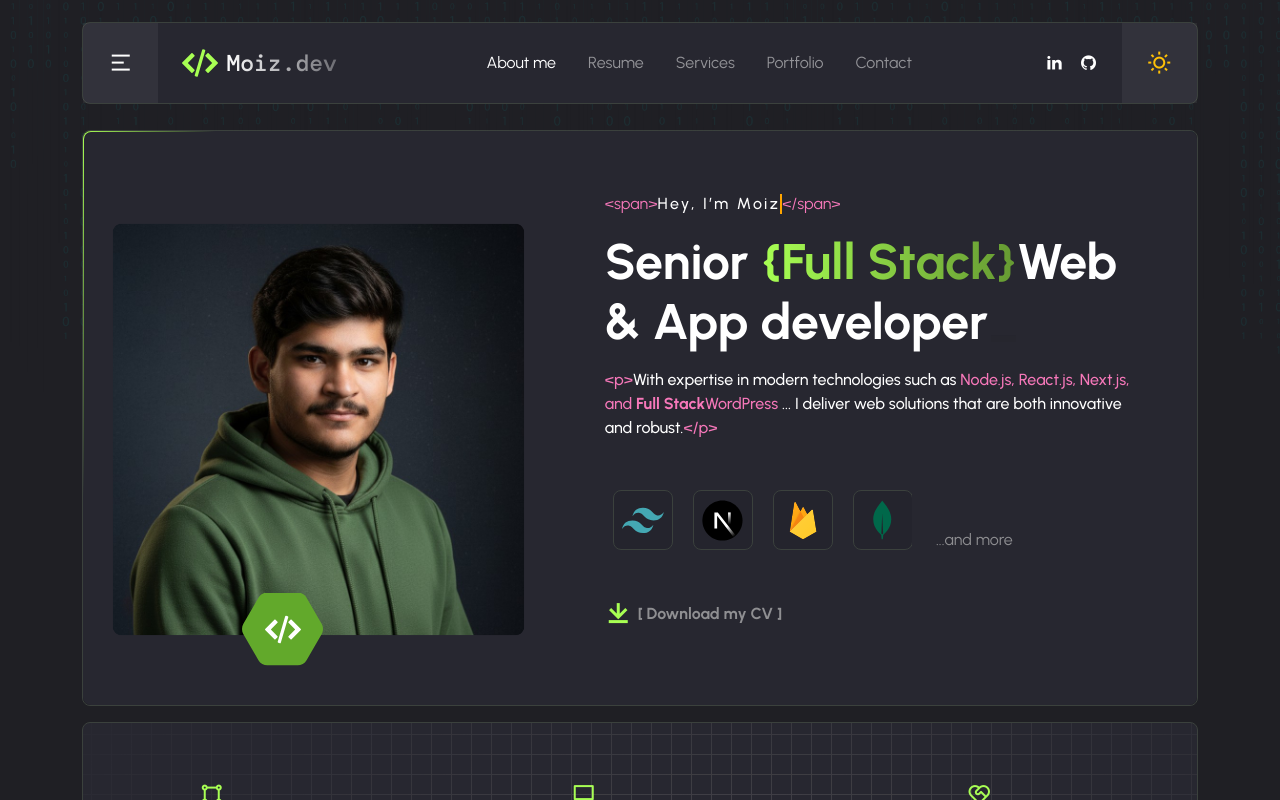
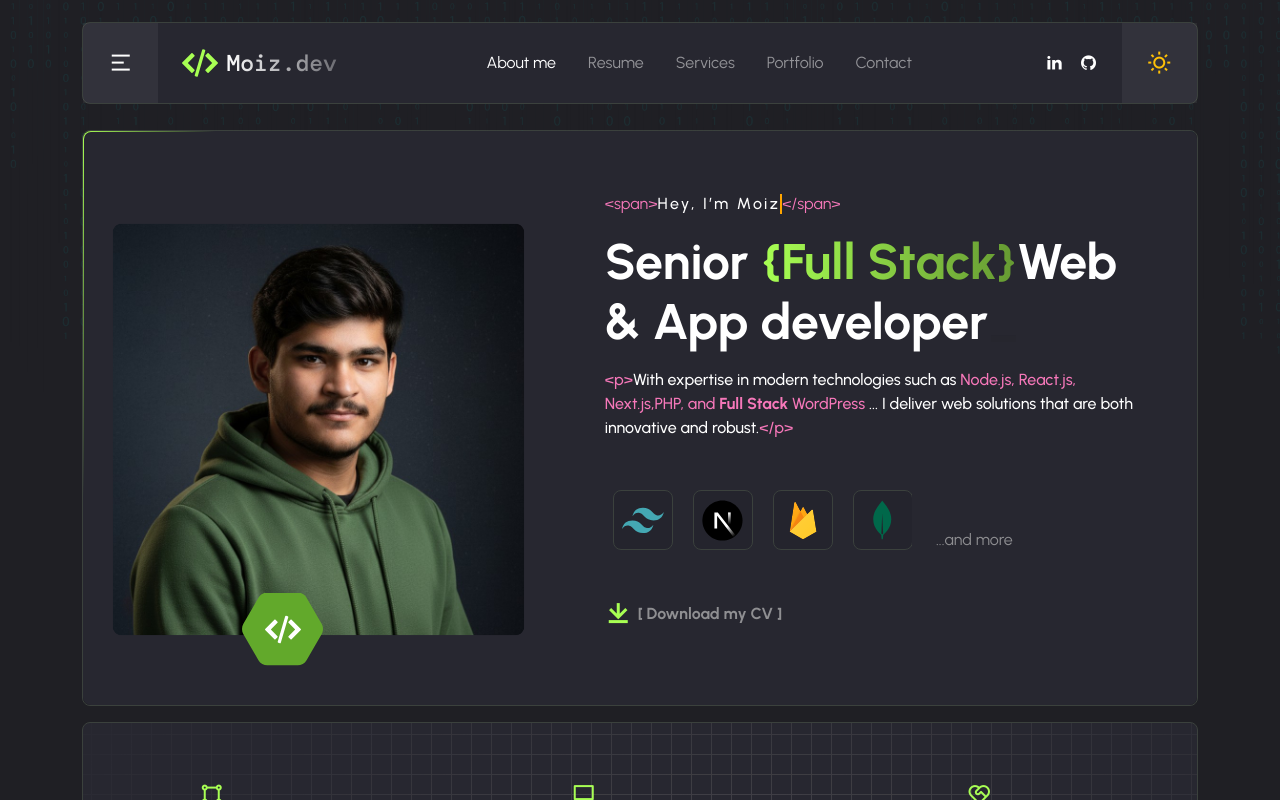
Before and after one commit to moizxox/personal-portfolio, a Next.js app: page / in a window 1280 px wide. Shown: the top 800 px of the page. Built offline with nearby package versions, Linux system fonts and the light colour scheme; a web font is replaced by a local one.

Commit message:
infor updted

```diff
--- a/components/sections/Home2.tsx
+++ b/components/sections/Home2.tsx
@@ -38,9 +38,9 @@ export default function Home2() {
                     <p className="mb-6 text-secondary-2">
                       &lt;p&gt;<span className="text-dark">With expertise in modern technologies such as</span>{" "}
                       <span className="text-secondary-2">Node.js</span>, <span className="text-secondary-2">React.js</span>,{" "}
-                      <span className="text-secondary-2">Next.js</span>, and{" "}
+                      <span className="text-secondary-2">Next.js</span>,<span className="text-secondary-2">PHP</span>, and{" "}
                       <span className="text-secondary-2">
-                        <b>Full Stack</b>WordPress
+                        <b>Full Stack </b>WordPress
                       </span>{" "}
                       <span className="text-dark">... I deliver web solutions that are both innovative and robust.</span>&lt;/p&gt;
                     </p>
@@ -83,7 +83,7 @@ export default function Home2() {
                         <span className="fs-6 text-300 mb-2">...and more</span>
                       </div>
                     </div>
-                    <Link href="assets/resume.pdf" className="btn me-2 text-300 ps-0 mt-4" target="_blank">
+                    <Link href="assets/moiz-resume.pdf" className="btn me-2 text-300 ps-0 mt-4" target="_blank">
                       <i className="ri-download-line text-primary-2" />[ Download my CV ]
                     </Link>
                   </div>
```
